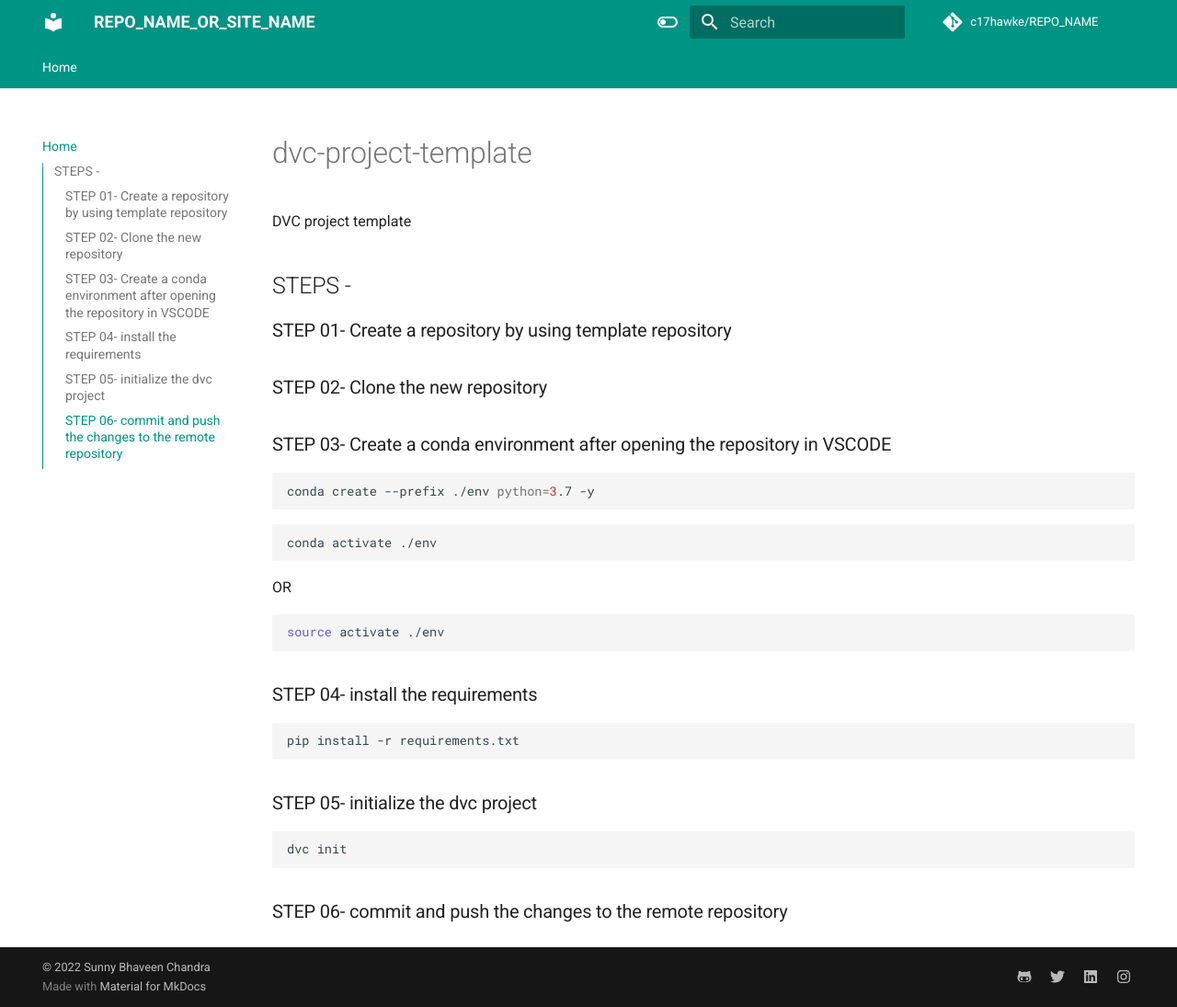
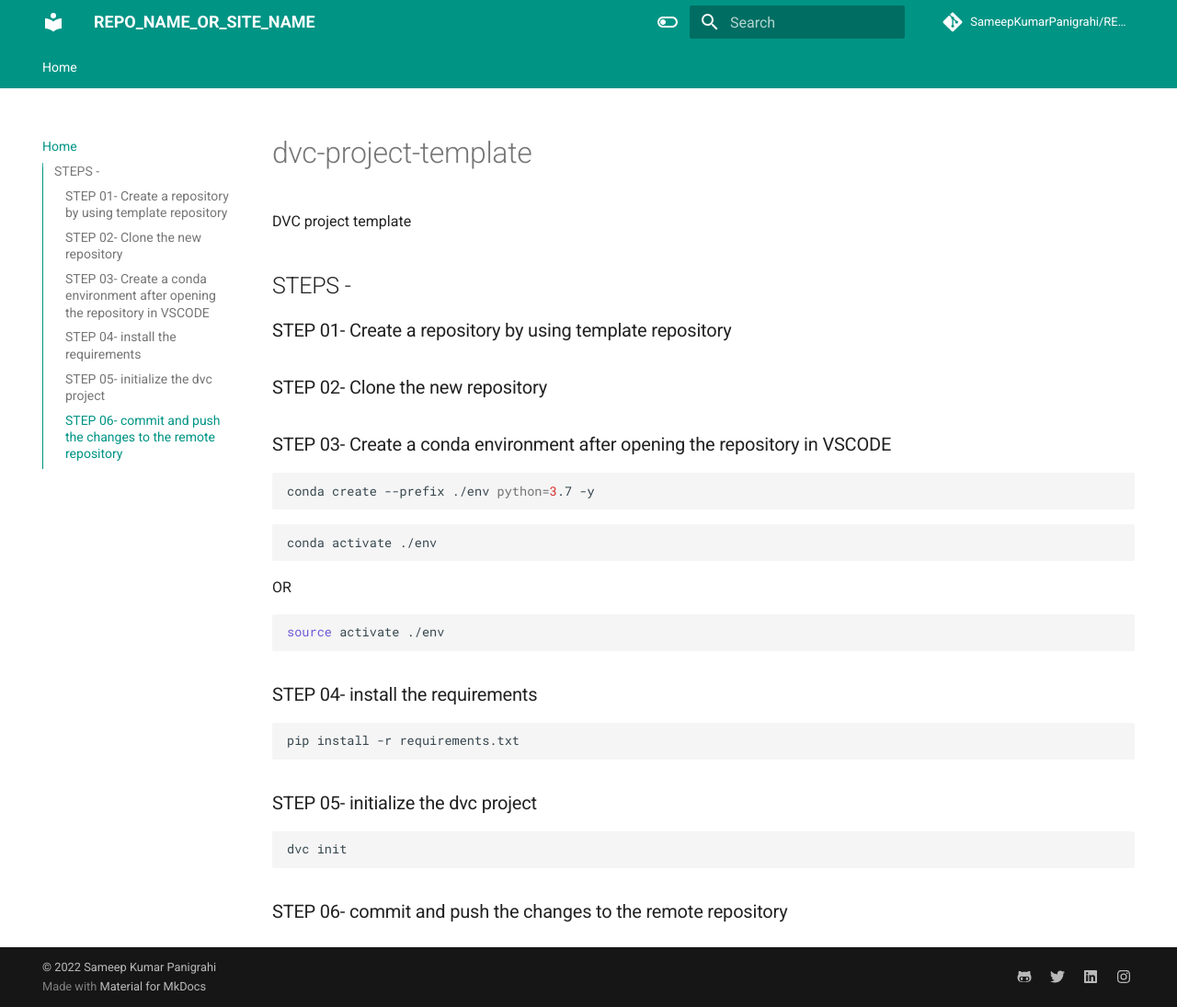
Before and after one commit to SameepKumarPanigrahi/DVC-project-Docs-template, an MkDocs documentation site: the page built from docs/index.md, in a window 1280 px wide and 1095 px high. Shown: the whole window at 92% size. Built offline with MkDocs 1.6.1 and Material for MkDocs 9.7.7, drawn with Linux system fonts in a browser that asks for light colours; comment, search, counter and statistics services are not loaded.

Commit message:
Update mkdocs.yml

```diff
--- a/mkdocs.yml
+++ b/mkdocs.yml
@@ -4,13 +4,13 @@ site_name: REPO_NAME_OR_SITE_NAME
 nav:
   - Home: index.md
 
-site_author: Sunny Bhaveen Chandra
+site_author: Sameep Kumar Panigrahi
 site_description: >-
   DESCRIPTION
 
 # Repository
-repo_name: c17hawke/REPO_NAME
-repo_url: https://github.com/c17hawke/REPO_NAME
+repo_name: SameepKumarPanigrahi/REPO_NAME
+repo_url: https://github.com/SameepKumarPanigrahi/REPO_NAME
 
 # Configuration
 theme:
@@ -39,7 +39,7 @@ theme:
 extra:
   social:
     - icon: fontawesome/brands/github-alt
-      link: https://github.com/c17hawke
+      link: https://github.com/SameepKumarPanigrahi
     - icon: fontawesome/brands/twitter
       link: https://twitter.com/c17hawke
     - icon: fontawesome/brands/linkedin
@@ -70,4 +70,4 @@ plugins:
   - search
 
 copyright: |
-  &copy; 2022 <a href="https://github.com/c17hawke"  target="_blank" rel="noopener">Sunny Bhaveen Chandra</a>
+  &copy; 2022 <a href="https://github.com/SameepKumarPanigrahi"  target="_blank" rel="noopener">Sameep Kumar Panigrahi</a>
```
